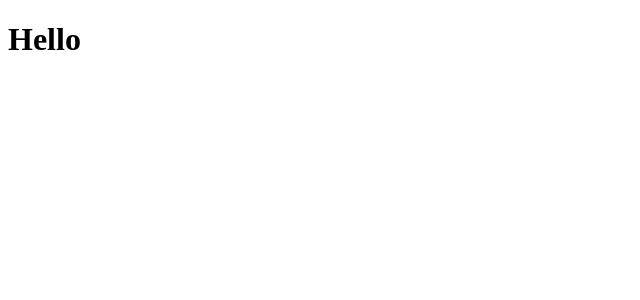
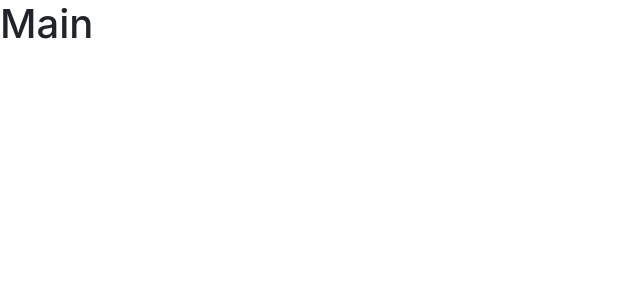
Before and after one commit to bdesselle-portfolio-projects/Portfolio-2020, a React (Create React App) app: page / in a window 1280 px wide. Shown: the top 300 px of the page, without its empty margins (0-640 px from the left). Built offline with nearby package versions, Linux system fonts and the light colour scheme.

Commit message:
Setup II

```diff
--- a/package.json
+++ b/package.json
@@ -6,9 +6,13 @@
     "@testing-library/jest-dom": "^4.2.4",
     "@testing-library/react": "^9.3.2",
     "@testing-library/user-event": "^7.1.2",
+    "bootstrap": "^4.4.1",
     "react": "^16.13.1",
+    "react-bootstrap": "^1.0.1",
     "react-dom": "^16.13.1",
-    "react-scripts": "3.4.1"
+    "react-router-dom": "^5.1.2",
+    "react-scripts": "3.4.1",
+    "styled-components": "^5.1.0"
   },
   "scripts": {
     "start": "react-scripts start",
--- a/src/App.js
+++ b/src/App.js
@@ -1,9 +1,12 @@
-import React from 'react';
+import React from 'react'
 
-function App() {
+// Components
+import Main from './components/Main'
+
+export default function App() {
   return (
-    <h1>Hello</h1>
-  );
+    <React.Fragment>
+      <Main/>
+    </React.Fragment>
+  )
 }
-
-export default App;
--- /dev/null
+++ b/src/components/Main/index.js
@@ -0,0 +1,9 @@
+import React from 'react'
+
+export default function index() {
+    return (
+        <div>
+            <h1>Main</h1>
+        </div>
+    )
+}
--- a/src/index.js
+++ b/src/index.js
@@ -2,6 +2,7 @@ import React from 'react';
 import ReactDOM from 'react-dom';
 import App from './App';
 import * as serviceWorker from './serviceWorker';
+import 'bootstrap/dist/css/bootstrap.min.css';
 
 ReactDOM.render(
   <React.StrictMode>
```
Also changed, not shown: src/components/Aside/index.js (added, +9 -0 lines), src/components/Navigation/index.js (added, +9 -0 lines), assets/Portfolio_Template.png (added), 1 other file (tests, documents, lock files or other folders).
